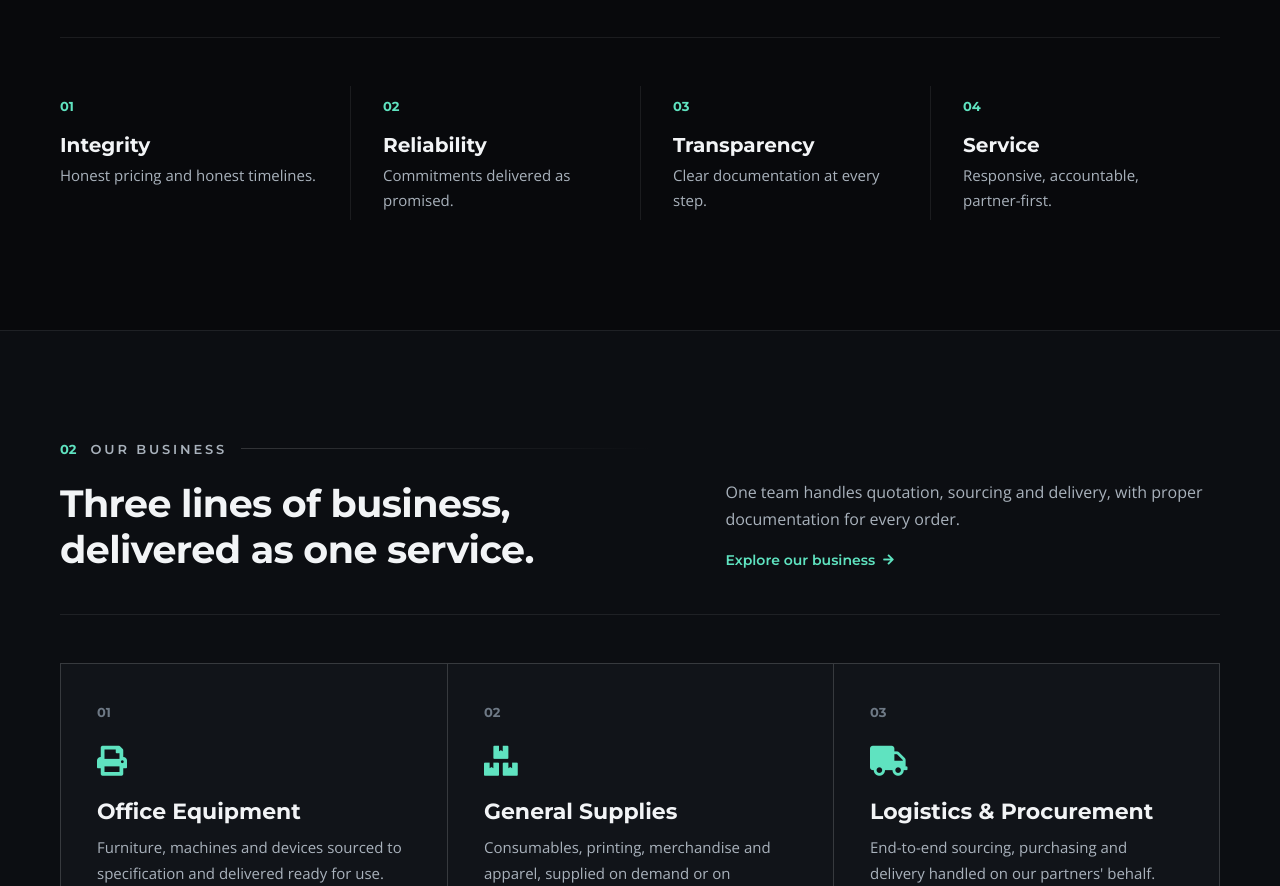
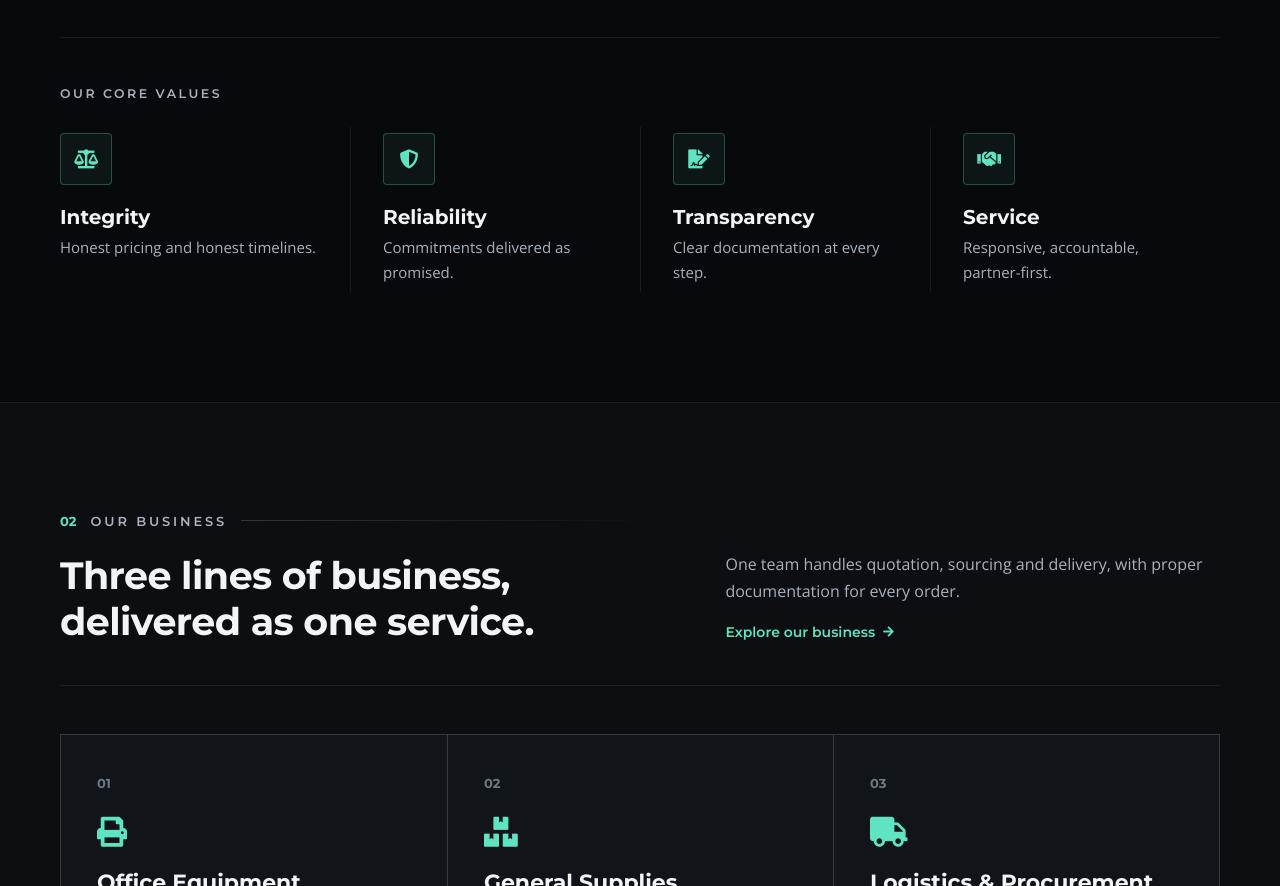
Before and after one commit to nisrinamasyitah/SupplySynergyNiaga-Portal, a plain HTML site: page index.html in a window 1280 px wide. Shown: the part 1156-2042 px from the top of the page. Drawn offline with nearby package versions, Linux system fonts and the light colour scheme.

Commit message:
Core values: icons instead of numbers

```diff
--- a/index.html
+++ b/index.html
@@ -158,11 +158,12 @@
                 <a href="about.html" class="text-link">Corporate profile <i class="fas fa-arrow-right"></i></a>
             </div>
         </div>
+        <p class="values-title">Our Core Values</p>
         <div class="values-row">
-            <div><span>01</span><strong>Integrity</strong><p>Honest pricing and honest timelines.</p></div>
-            <div><span>02</span><strong>Reliability</strong><p>Commitments delivered as promised.</p></div>
-            <div><span>03</span><strong>Transparency</strong><p>Clear documentation at every step.</p></div>
-            <div><span>04</span><strong>Service</strong><p>Responsive, accountable, partner-first.</p></div>
+            <div><i class="fas fa-balance-scale" aria-hidden="true"></i><strong>Integrity</strong><p>Honest pricing and honest timelines.</p></div>
+            <div><i class="fas fa-shield-alt" aria-hidden="true"></i><strong>Reliability</strong><p>Commitments delivered as promised.</p></div>
+            <div><i class="fas fa-file-signature" aria-hidden="true"></i><strong>Transparency</strong><p>Clear documentation at every step.</p></div>
+            <div><i class="fas fa-handshake" aria-hidden="true"></i><strong>Service</strong><p>Responsive, accountable, partner-first.</p></div>
         </div>
     </div>
 </section>
--- a/style.css
+++ b/style.css
@@ -262,8 +262,15 @@ h1, h2, h3, h4 { font-family: var(--head); color: var(--text); line-height: 1.25
 .values-row { display: grid; grid-template-columns: repeat(4, minmax(0, 1fr)); }
 .values-row div { padding: 6px 32px 6px 0; }
 .values-row div + div { padding-left: 32px; border-left: 1px solid var(--line); }
-.values-row span { font: 700 13px var(--head); color: var(--mint); }
-.values-row strong { display: block; margin-top: 14px; font: 700 20px var(--head); color: var(--text); }
+.values-title { margin-bottom: 26px; font: 600 12.5px var(--head); letter-spacing: .2em; text-transform: uppercase; color: var(--text-2); }
+.values-row i {
+    width: 52px; height: 52px; display: grid; place-items: center;
+    border: 1px solid rgba(95,227,192,.28); border-radius: 4px;
+    background: rgba(95,227,192,.06); color: var(--mint); font-size: 19px;
+    transition: background .3s, color .3s, border-color .3s;
+}
+.values-row div:hover i { background: var(--mint); border-color: var(--mint); color: #05201a; }
+.values-row strong { display: block; margin-top: 20px; font: 700 20px var(--head); color: var(--text); }
 .values-row p { margin-top: 6px; font-size: 15px; }
 
 /* ── home: business divisions ── */
```
